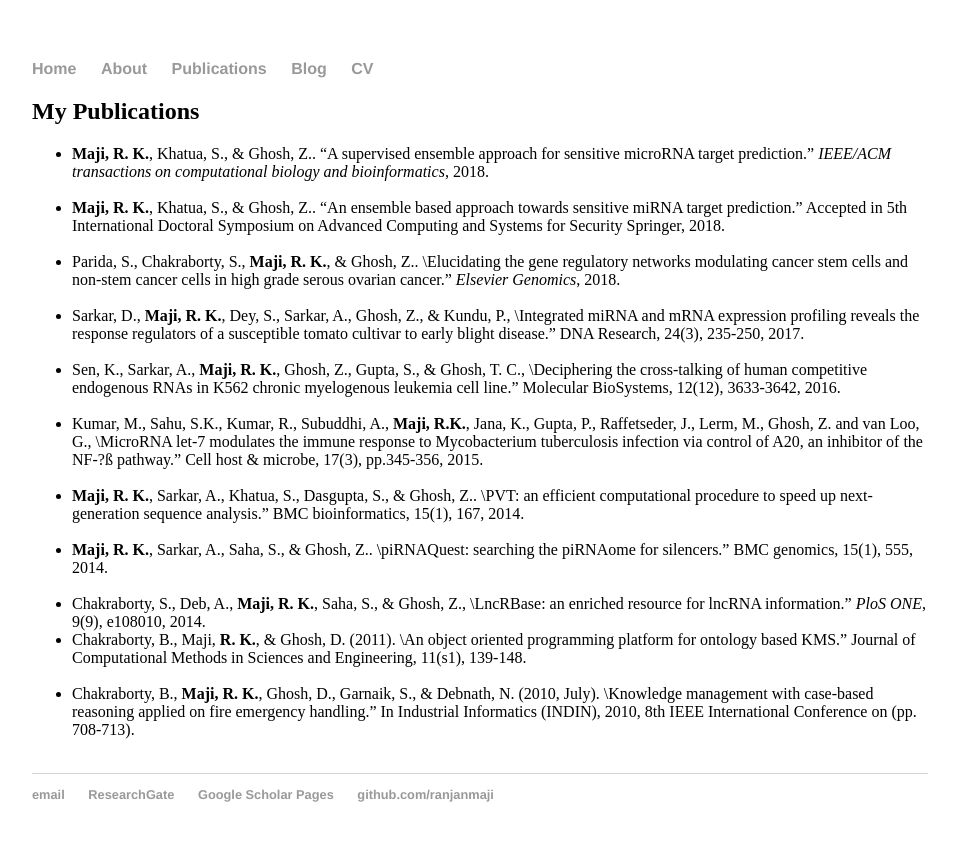
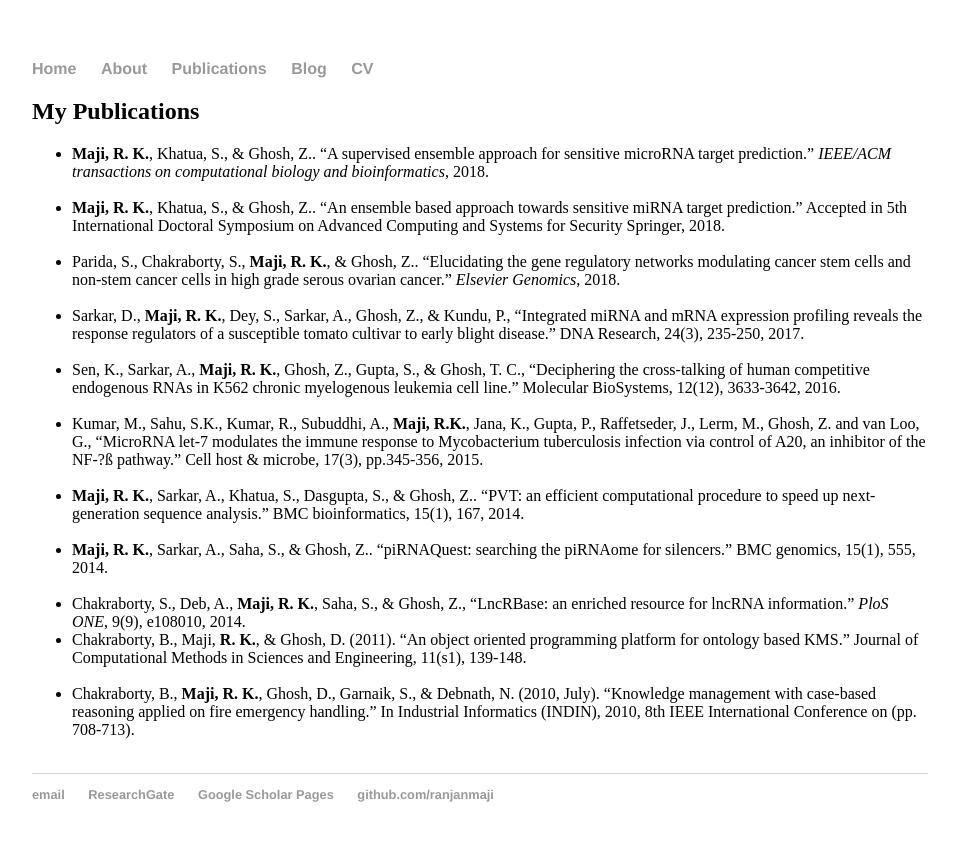
Before and after one commit to ranjanmaji/just-a-site, a Jekyll site: the page built from publications/index.md, in a window 1280 px wide. Shown: the top 841 px of the page, without its empty margins (160-1116 px from the left). Built offline with Jekyll 4.4.1, drawn with Linux system fonts in a browser that asks for light colours.

```diff
--- a/publications/index.md
+++ b/publications/index.md
@@ -10,33 +10,33 @@ on computational biology and bioinformatics*, 2018.<br/><br/>
 * **Maji, R. K.**, Khatua, S., & Ghosh, Z.. "An ensemble based approach towards
 sensitive miRNA target prediction." Accepted in 5th International Doctoral
 Symposium on Advanced Computing and Systems for Security Springer, 2018.<br/><br/>
-* Parida, S., Chakraborty, S., **Maji, R. K.**, & Ghosh, Z.. \Elucidating the gene
+* Parida, S., Chakraborty, S., **Maji, R. K.**, & Ghosh, Z.. "Elucidating the gene
 regulatory networks modulating cancer stem cells and non-stem cancer cells in
 high grade serous ovarian cancer." *Elsevier Genomics*, 2018.<br/><br/>
 * Sarkar, D., **Maji, R. K.**, Dey, S., Sarkar, A., Ghosh, Z., & Kundu, P.,
-\Integrated miRNA and mRNA expression profiling reveals the response
+"Integrated miRNA and mRNA expression profiling reveals the response
 regulators of a susceptible tomato cultivar to early blight disease." DNA
 Research, 24(3), 235-250, 2017.<br/><br/>
 * Sen, K., Sarkar, A., **Maji, R. K.**, Ghosh, Z., Gupta, S., & Ghosh, T. C.,
-\Deciphering the cross-talking of human competitive endogenous RNAs in K562
+"Deciphering the cross-talking of human competitive endogenous RNAs in K562
 chronic myelogenous leukemia cell line." Molecular BioSystems, 12(12),
 3633-3642, 2016.<br/><br/>
 * Kumar, M., Sahu, S.K., Kumar, R., Subuddhi, A., **Maji, R.K.**, Jana, K.,
-Gupta, P., Raffetseder, J., Lerm, M., Ghosh, Z. and van Loo, G., \MicroRNA
+Gupta, P., Raffetseder, J., Lerm, M., Ghosh, Z. and van Loo, G., "MicroRNA
 let-7 modulates the immune response to Mycobacterium tuberculosis infection
 via control of A20, an inhibitor of the NF-?ß pathway." Cell host & microbe,
 17(3), pp.345-356, 2015.<br/><br/>
-* **Maji, R. K.**, Sarkar, A., Khatua, S., Dasgupta, S., & Ghosh, Z.. \PVT: an
+* **Maji, R. K.**, Sarkar, A., Khatua, S., Dasgupta, S., & Ghosh, Z.. "PVT: an
 efficient computational procedure to speed up next-generation sequence
 analysis." BMC bioinformatics, 15(1), 167, 2014.<br/><br/>
-* **Maji, R. K.**, Sarkar, A., Saha, S., & Ghosh, Z.. \piRNAQuest: searching the
+* **Maji, R. K.**, Sarkar, A., Saha, S., & Ghosh, Z.. "piRNAQuest: searching the
 piRNAome for silencers." BMC genomics, 15(1), 555, 2014.<br/><br/>
-* Chakraborty, S., Deb, A., **Maji, R. K.**, Saha, S., & Ghosh, Z., \LncRBase: an
+* Chakraborty, S., Deb, A., **Maji, R. K.**, Saha, S., & Ghosh, Z., "LncRBase: an
 enriched resource for lncRNA information." *PloS ONE*, 9(9), e108010, 2014.
-* Chakraborty, B., Maji, **R. K.**, & Ghosh, D. (2011). \An object oriented
+* Chakraborty, B., Maji, **R. K.**, & Ghosh, D. (2011). "An object oriented
 programming platform for ontology based KMS." Journal of Computational
 Methods in Sciences and Engineering, 11(s1), 139-148.<br/><br/>
 * Chakraborty, B., **Maji, R. K.**, Ghosh, D., Garnaik, S., & Debnath, N. (2010,
-July). \Knowledge management with case-based reasoning applied on fire
+July). "Knowledge management with case-based reasoning applied on fire
 emergency handling." In Industrial Informatics (INDIN), 2010, 8th IEEE
 International Conference on (pp. 708-713).<br/><br/>
```
